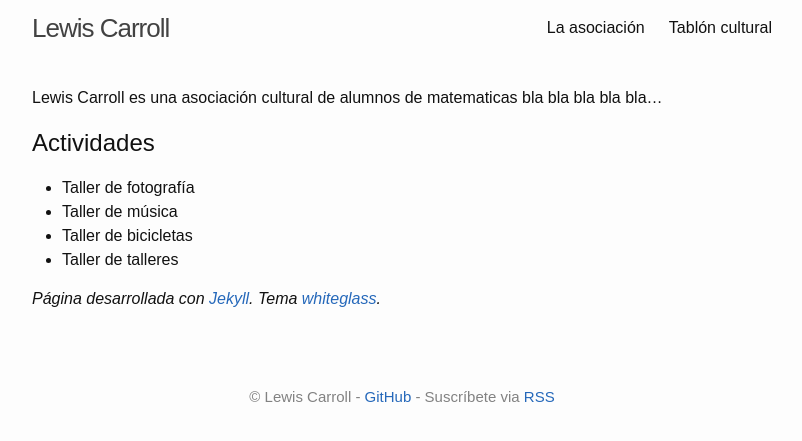
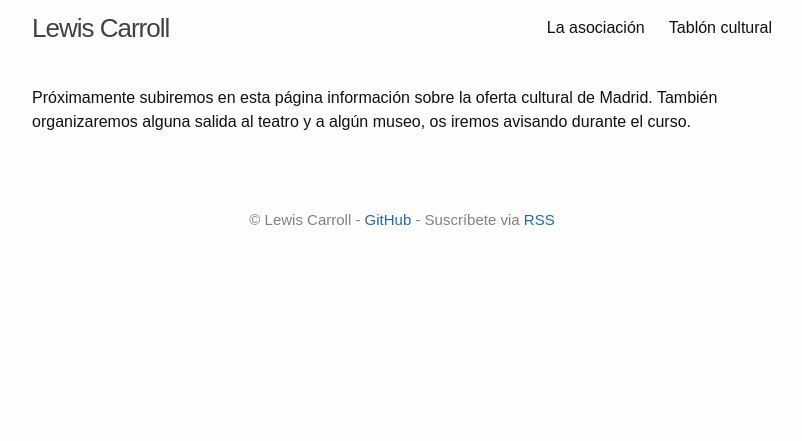
Before and after one commit to lewiscarroll/lewiscarroll.github.io, a Jekyll site: the page built from tablón.md, in a window 1280 px wide. Shown: the top 441 px of the page, without its empty margins (238-1040 px from the left). Built offline with Jekyll 4.4.1, drawn with Linux system fonts in a browser that asks for light colours.

Commit message:
Cambiando páginas

```diff
--- a/_config.yml
+++ b/_config.yml
@@ -46,7 +46,7 @@ excerpt_separator: "<!-- more -->"
 # Outputting
 permalink: /:year/:month/:day/:title/
 paginate_path: /posts/:num/
-paginate: 3
+paginate: 5
 
 # Markdown settings
 kramdown:
--- a/tablón.md
+++ b/tablón.md
@@ -4,13 +4,5 @@ title: "Tablón cultural"
 permalink: /tablón/
 ---
 
-Lewis Carroll es una asociación cultural de alumnos de matematicas bla bla bla bla bla...
-
-## Actividades
-- Taller de fotografía
-- Taller de música
-- Taller de bicicletas
-- Taller de talleres
-
-
-_Página desarrollada con [Jekyll](https://jekyllrb.com/). Tema [whiteglass](https://github.com/yous/whiteglass)._
+Próximamente subiremos en esta página información sobre la oferta cultural de Madrid.
+También organizaremos alguna salida al teatro y a algún museo, os iremos avisando durante el curso.
```
